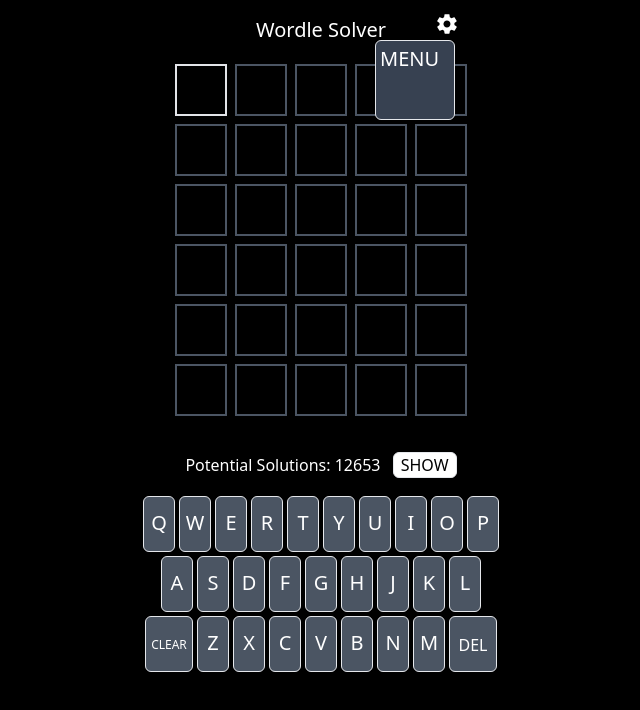
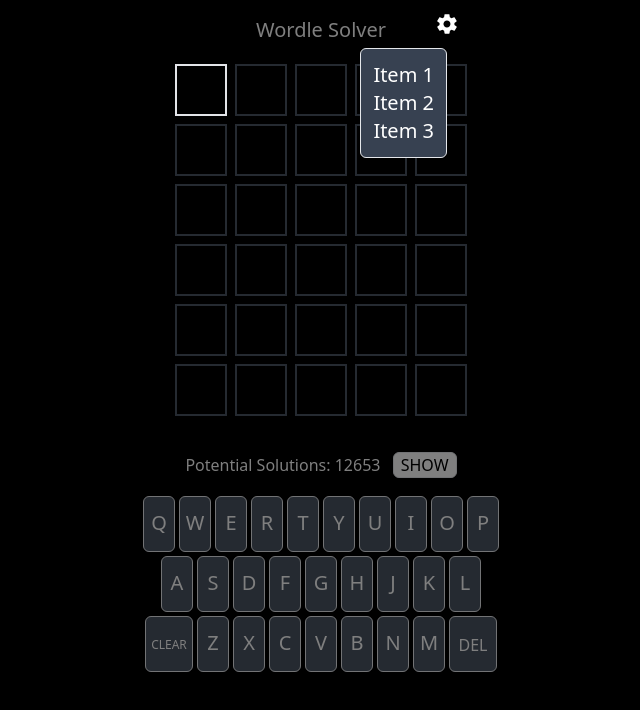
Before and after one commit to jasonmlutz/wordle-solver, a Vue app: page / in a window 1280 px wide. Both pictures are taken after a click on the icon 766 px from the left and 24 px from the top of the page. Shown: the top 710 px of the page, without its empty margins (319-959 px from the left). Built offline with nearby package versions, Linux system fonts and the light colour scheme.

Commit message:
Make setting menu a modal

```diff
--- a/src/components/Header.vue
+++ b/src/components/Header.vue
@@ -18,7 +18,7 @@
     <span class="text-xl">Wordle Solver</span>
     <div
       id="settingsIcon"
-      class="text-2xl absolute inset-y-3 right-3"
+      class="text-2xl absolute inset-y-3 right-3 z-30"
     >
       <svg
         stroke="currentColor"
@@ -39,9 +39,17 @@
     <div
       v-if="showSettings"
       id="settingsMenu"
-      class="absolute text-xl inset-y-10 right-4 z-10 bg-gray-700 w-20 h-20 border rounded-md p-1"
+      class="absolute text-xl inset-y-12 right-6 z-20"
     >
-      MENU
+      <ul class=" bg-gray-700 border rounded-md p-3">
+        <li>Item 1</li>
+        <li>Item 2</li>
+        <li>Item 3</li>
+      </ul>
     </div>
+    <div
+      v-if="showSettings"
+      class="absolute top-0 v-10 bg-black opacity-50 h-screen w-[360px]"
+    />
   </div>
 </template>
```
